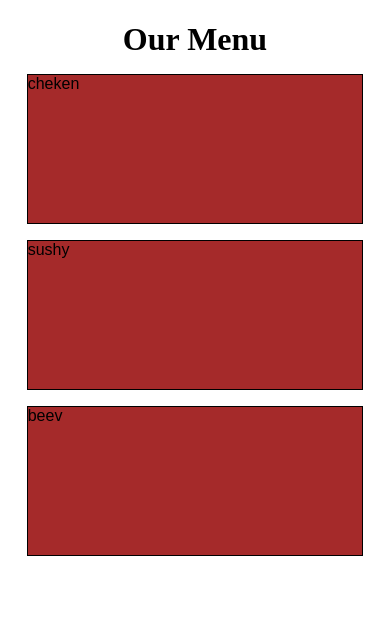
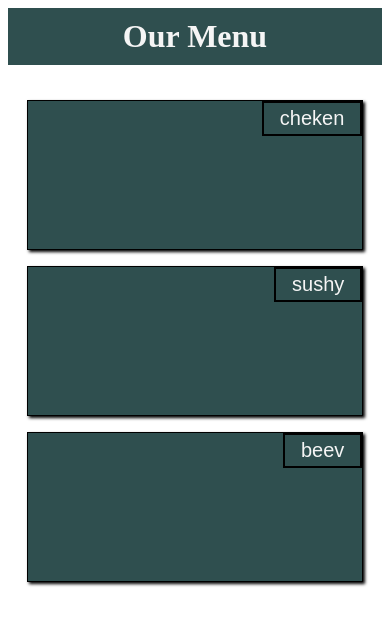
Before and after one commit to DanielGrzac/coursera-test, a plain HTML site: page module2-solution/index.html in a window 390 px wide. Drawn offline with Linux system fonts and the light colour scheme.

Commit message:
add responsive design and style to landing page

```diff
--- a/module2-solution/index.html
+++ b/module2-solution/index.html
@@ -4,6 +4,7 @@
     <meta charset="UTF-8">
     <meta http-equiv="X-UA-Compatible" content="IE=edge">
     <meta name="viewport" content="width=device-width, initial-scale=1.0">
+    <meta name="viewport" content="width=device-width, initial-scale=1">
     <title>Hello Coursera!</title>
     <link rel="stylesheet" href="styles.css"/>
 </head>
@@ -11,13 +12,13 @@
     <h1>Our Menu</h1>
     <div class="row">
         <div class="col-lg-4 col-md-6" id="item1">
-            <p>cheken</p>
+            <p><span class="title">cheken</span></p>
         </div>
         <div class="col-lg-4 col-md-6" id="item2">
-            <p>sushy</p>
+            <p><span class="title">sushy</span></p>
         </div>
         <div class="col-lg-4 col-md-12" id="item3">
-            <p>beev</p>
+            <p id="p3"><span class="title">beev</span></p>
         </div>
     </div>
 </body>
--- a/module2-solution/styles.css
+++ b/module2-solution/styles.css
@@ -2,23 +2,40 @@
     box-sizing: border-box;
 }
 
+body {
+    padding: 0;
+}
+
 h1 {
-    margin-bottom: 15px;
+    margin: 0;
+    margin-bottom: 35px;
+    padding: 10px;
     text-align: center;
+    color: whitesmoke;
+    background-color: darkslategray;
 }
 
 p {
     border: 1px solid black;
-    background-color: #A52A2A;
+    background-color: darkslategray;
     width: 90%;
     height: 150px;
     margin-right: auto;
     margin-left: auto;
     font-family: Arial, Helvetica, sans-serif;
+    box-shadow: 2px 2px 3px black;
 }
 
 .row {
     width: 100%;
+}
+
+.title {
+    border: 2px solid black;
+    float: right;
+    padding: 4px 16px;
+    font-size: 20px;
+    color: whitesmoke;
 }
 
 @media (min-width: 992px) {
@@ -105,4 +122,7 @@ p {
 .col-md-12 {
     width: 100%;
 }
+#p3 {
+    width: 95%;
 }
+}
```
